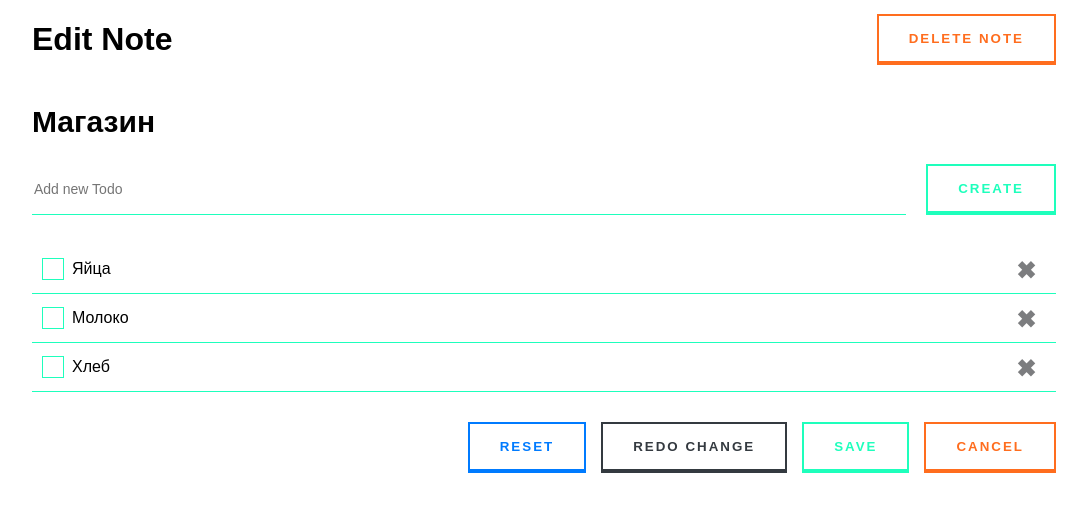
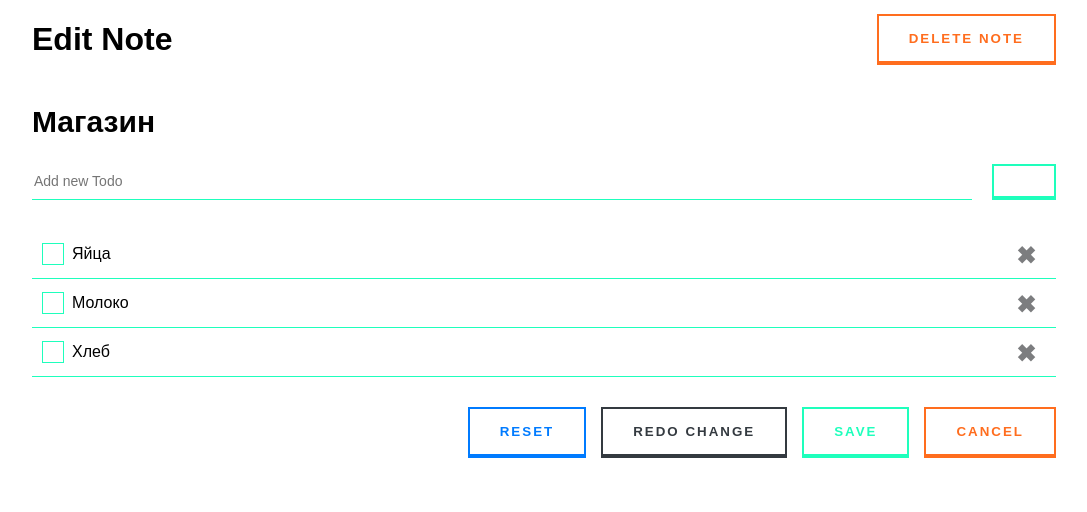
Before and after one commit to tgafiulin/todolist_yode, a React (Create React App) app: page /note/1 in a window 1280 px wide. Shown: the top 512 px of the page, without its empty margins (96-1183 px from the left). Built offline with nearby package versions, Linux system fonts and the light colour scheme.

Commit message:
add button value for AddItem component

```diff
--- a/src/components/pages/note/AddItem/AddItem.js
+++ b/src/components/pages/note/AddItem/AddItem.js
@@ -3,7 +3,7 @@ import { useState } from 'react'
 import Button from 'components/common/Button/Button'
 import Input from 'components/common/Input/Input'
 
-function AddItem ({placeholder, addNewItem}) {
+function AddItem ({placeholder, addNewItem, buttonValue}) {
     const [inputValue, changeInputValue] = useState('');
     const [errorMessage, editErrorMessage] = useState('');
 
@@ -25,7 +25,7 @@ function AddItem ({placeholder, addNewItem}) {
 
     return <div className="add-input-block">
         <Input className="input" value={inputValue} onChange={(e) => changeInputValue(e.target.value)} onKeyPress={keyPress} placeholder={placeholder} />
-        <Button onClick={addItem} value="create" className="button" />
+        <Button onClick={addItem} value={buttonValue} className="button" />
         <span>{errorMessage}</span>
     </div>
 
```
